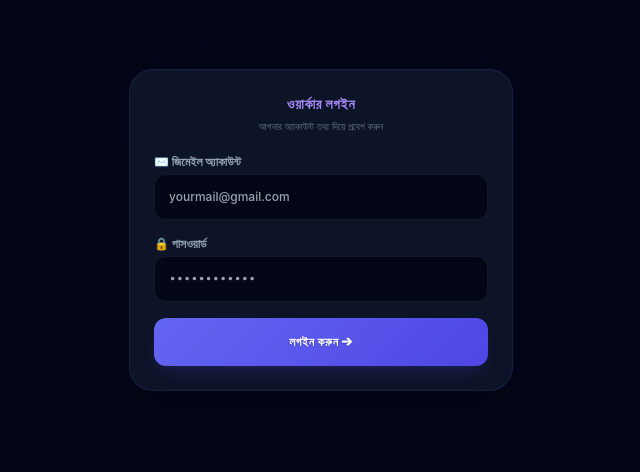
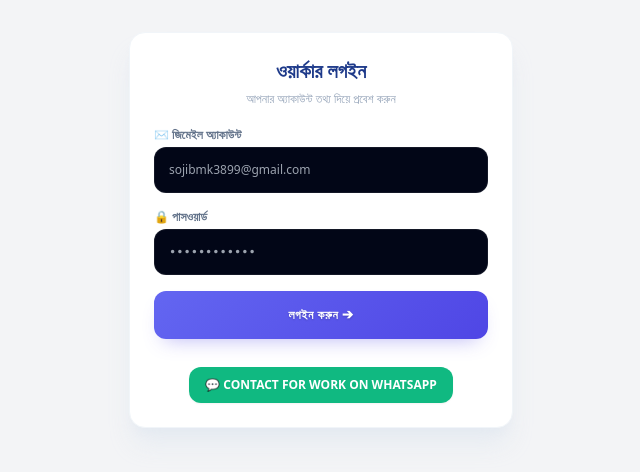
Before and after one commit to sojib705/sheikh-earning, a Next.js app: page /login in a window 1280 px wide. Shown: the part 170-642 px from the top of the page, without its empty margins (319-959 px from the left). Built offline with nearby package versions, Linux system fonts and the light colour scheme.

Commit message:
Update page.js

```diff
--- a/app/login/page.js
+++ b/app/login/page.js
@@ -16,24 +16,29 @@
     setLoggingIn(true);
 
     try {
-      // লাইভ ডাটাবেজ/গুগল শিট থেকে ওয়ার্কার ভেরিফাই করা
-      const response = await fetch('/api/fetch-data', { method: 'GET' });
+      // 🛠️ নিখুঁত ও লাইভ অ্যাডমিন-অ্যাকশন এপিআই থেকে সরাসরি মেম্বার ডাটা সিঙ্ক করা
+      const response = await fetch('/api/admin-action', { method: 'GET' });
       const data = await response.json();
 
       if (data && data.workers) {
+        // ইমেইল এবং পাসওয়ার্ড ম্যাচিং চেক মেকানিজম
         const matchedWorker = data.workers.find(
           (w) => w.email?.trim().toLowerCase() === email.trim().toLowerCase() &&
                  w.password?.toString().trim() === password.trim()
         );
 
         if (matchedWorker) {
+          // সেশন সেভ করা
           localStorage.setItem('workerEmail', matchedWorker.email);
-          router.push('/home'); // লগইন সফল হলে সোজা ড্যাশবোর্ডে রিডাইরেক্ট
+          localStorage.setItem('workerUID', matchedWorker.uid);
+          localStorage.setItem('workerName', matchedWorker.name);
+
+          router.push('/home'); // সফল লগইনে সোজা মেইন ড্যাশবোর্ডে প্রবেশ
         } else {
           setErrorMsg('❌ জিমেইল অথবা পাসওয়ার্ড ভুল হয়েছে ভাই!');
         }
       } else {
-        setErrorMsg('⚠️ ডাটাবেজ সিঙ্ক এরর! একটু পর চেষ্টা করুন।');
+        setErrorMsg('⚠️ ডাটাবেজ সিঙ্ক এরর! গুগল শিট চেক করুন।');
       }
     } catch (err) {
       setErrorMsg('⚠️ সার্ভারে সমস্যা হচ্ছে, আবার চেষ্টা করুন।');
@@ -43,54 +48,60 @@
   };
 
   return (
-    <div className="min-h-screen bg-slate-950 text-slate-100 flex items-center justify-center p-4 text-xs">
-      <div className="bg-slate-900 border border-slate-800 w-full max-w-sm rounded-3xl p-6 space-y-5 shadow-2xl">
+    <div className="min-h-screen bg-[#f3f4f6] text-slate-800 flex items-center justify-center p-4 text-xs font-sans">
+      <div className="bg-white w-full max-w-sm rounded-2xl p-6 space-y-5 shadow-xl shadow-slate-200/80 border border-slate-100">
 
-        <div className="text-center space-y-1">
-          <h2 className="text-sm font-black uppercase tracking-wider text-violet-400">ওয়ার্কার লগইন</h2>
-          <p className="text-[10px] text-slate-500 font-medium">আপনার অ্যাকাউন্ট তথ্য দিয়ে প্রবেশ করুন</p>
+        <div className="text-center space-y-1.5">
+          <h2 className="text-xl font-black text-[#1e3a8a]">ওয়ার্কার লগইন</h2>
+          <p className="text-slate-400 font-medium">আপনার অ্যাকাউন্ট তথ্য দিয়ে প্রবেশ করুন</p>
         </div>
 
         {errorMsg && (
-          <div className="bg-rose-500/10 border border-rose-500/20 text-rose-400 p-3 rounded-xl font-bold text-center">
+          <div className="bg-rose-500/10 border border-rose-500/20 text-rose-500 p-3 rounded-xl font-bold text-center">
             {errorMsg}
           </div>
         )}
 
         <form onSubmit={handleLoginSubmit} className="space-y-4">
           <div className="space-y-1">
-            <label className="text-slate-400 font-bold block">✉️ জিমেইল অ্যাকাউন্ট</label>
+            <label className="text-slate-500 font-bold block">✉️ জিমেইল অ্যাকাউন্ট</label>
             <input
               type="email"
               required
               value={email}
               onChange={(e) => setEmail(e.target.value)}
-              placeholder="yourmail@gmail.com"
-              className="w-full bg-slate-950 border border-slate-800 rounded-xl p-3.5 focus:outline-none focus:border-violet-500 font-medium text-white"
+              placeholder="sojibmk3899@gmail.com"
+              className="w-full bg-[#f9fafb] border border-slate-200 rounded-xl p-3.5 focus:outline-none focus:border-[#3b82f6] font-medium text-slate-900 transition-all"
             />
           </div>
 
           <div className="space-y-1">
-            <label className="text-slate-400 font-bold block">🔒 পাসওয়ার্ড</label>
+            <label className="text-slate-500 font-bold block">🔒 পাসওয়ার্ড</label>
             <input
               type="password"
               required
               value={password}
               onChange={(e) => setPassword(e.target.value)}
               placeholder="••••••••••••"
-              className="w-full bg-slate-950 border border-slate-800 rounded-xl p-3.5 focus:outline-none focus:border-violet-500 font-mono text-white"
+              className="w-full bg-[#f9fafb] border border-slate-200 rounded-xl p-3.5 focus:outline-none focus:border-[#3b82f6] font-mono text-slate-900 transition-all"
             />
           </div>
 
           <button
             type="submit"
             disabled={loggingIn}
-            className="w-full bg-gradient-to-r from-violet-600 to-indigo-600 hover:from-violet-700 hover:to-indigo-700 text-white font-black py-4 rounded-xl uppercase tracking-wider transition active:scale-95 shadow-lg shadow-indigo-600/10"
+            className="w-full bg-[#3b82f6] hover:bg-[#2563eb] text-white font-black py-4 rounded-xl uppercase tracking-wider transition active:scale-95 shadow-md shadow-blue-500/20"
           >
             {loggingIn ? 'প্রবেশ করা হচ্ছে...' : 'লগইন করুন ➔'}
           </button>
         </form>
 
+        <div className="text-center pt-2">
+          <a href="https://wa.me/your-number" target="_blank" rel="noopener noreferrer" className="inline-block bg-[#10b981] hover:bg-[#059669] text-white font-bold px-4 py-2.5 rounded-xl transition shadow-sm">
+            💬 CONTACT FOR WORK ON WHATSAPP
+          </a>
+        </div>
+
       </div>
     </div>
   );
```
